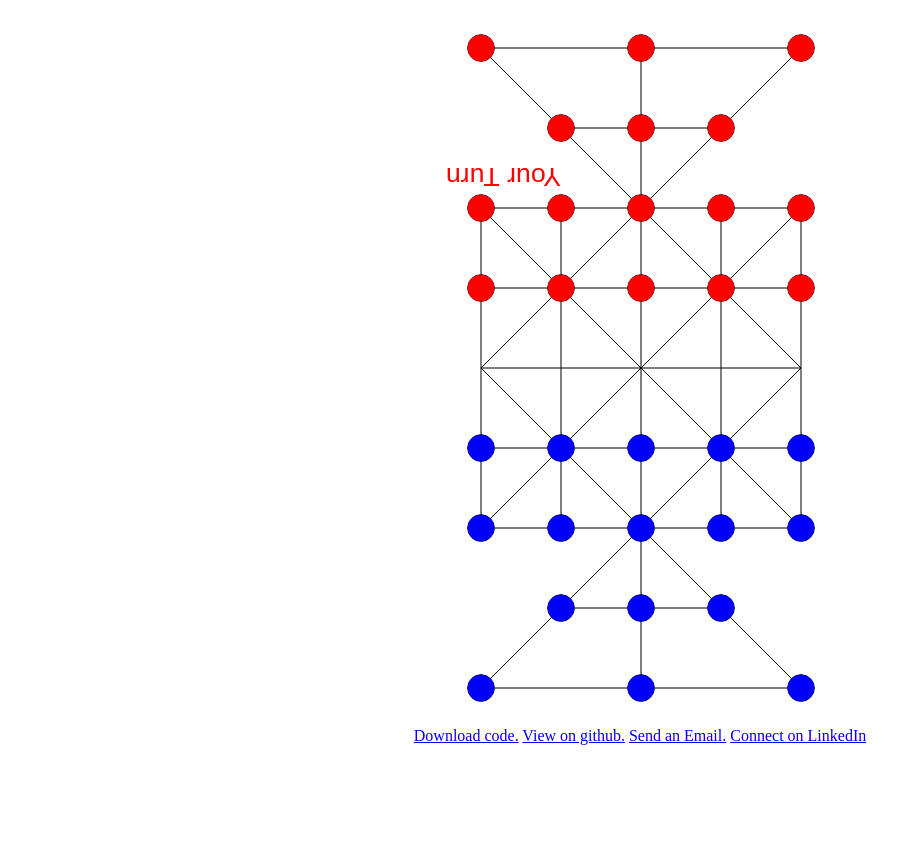
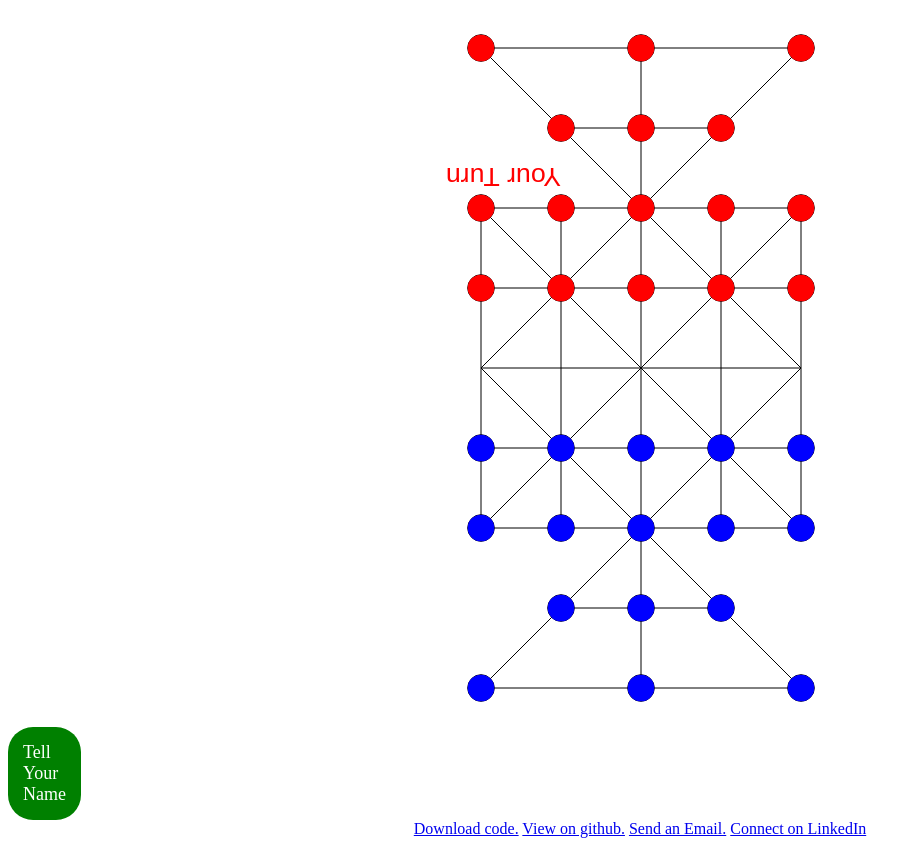
Before and after one commit to adarsh-sgh/surbaggi, a website: page public/index.html in a window 1280 px wide. Shown: the whole page, without its empty margins (0-921 px from the left). Before the commit the page ends 800 px from the top, so only its background shows below. Drawn offline with nearby package versions, Linux system fonts and the light colour scheme; no server answers.

Commit message:
+send name

```diff
--- a/public/index.html
+++ b/public/index.html
@@ -14,7 +14,7 @@
     <canvas id="board" width="499" height="899" onclick="clickHandler(event)"></canvas>
     <script src="/socket.io/socket.io.js"></script>
     <script src="surbaggi.js"></script>
-
+    <span id="sendname" onclick="sendName()">Tell Your Name</span>
     <div id="footer">
         <a href="https://github.com/lkiThakur/surbaggi/archive/master.zip" class="footer"
             title="download zip for offline usage or Anything">Download code.</a>
--- a/public/style.css
+++ b/public/style.css
@@ -7,6 +7,17 @@
     font-size: larger;
     font-family: Arial, Helvetica, sans-serif;
     font-weight: bold;
+}
+#sendname{
+
+    border-radius: 25px;
+    background-color: green;
+    padding: 15px;
+    width: min-content;
+    display: block;
+    color: white;
+    font-size: large;
+
 }
 h3{
     display: none;
--- a/public/surbaggi.js
+++ b/public/surbaggi.js
@@ -14,6 +14,9 @@ socket.on('move',msg=>{
     turnOf=3-turnOf
     refresh();
     showLastMove(p1[0],p1[1],p2[0],p2[1])
+})
+socket.on('name',msg=>{
+    notice(`You're playing with ${msg}`)
 })
 {
     let p1,p2
@@ -379,3 +382,11 @@ function showLastMove(x1,y1,x2,y2) {
     ctx.stroke();
     ctx.restore();
 }
+function sendName() {
+    if(!paired){
+        notice('No opponent has joined yet to talk and play :(')
+        return ;
+    }
+    let name=prompt("Send Your name to your opponent");
+    socket.emit('name',name)
+}
```
Also changed, not shown: server.js (+7 -0 lines).
